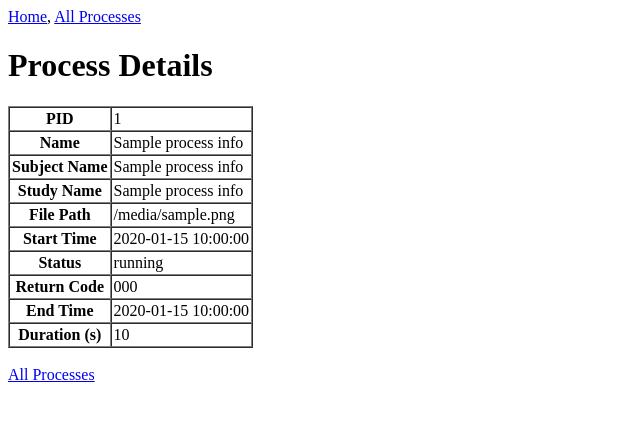
After one commit to patbolan/slug, a Flask app: template templates/process.html in a window 1280 px wide. The commit adds this page. Shown: the top 421 px of the page, without its empty margins (0-640 px from the left). Run offline with Flask 3, Linux system fonts and the light colour scheme; the template is opened without the code that fills it: most values are stand-ins (such as "Sample title", 1, 10 or a date in 2020).

Commit message:
Clean and refactored processes

```diff
--- a/app.py
+++ b/app.py
@@ -179,13 +179,22 @@ def study(subject_name, study_name):
 # But using the "path:" keyword, all the path information after will get assigned to one variable
 @app.route('/viewer/subjects/<subject_name>/studies/<study_name>/files/<path:file_relative_path>', methods=['GET', 'PUT'])
 @app.route('/viewer/subjects/<subject_name>/files/<path:file_relative_path>', methods=['GET', 'PUT'])
-def file_viewer(subject_name, file_relative_path, study_name=None):
-    print(f'file_viewer: subject_name={subject_name}, file_relative_path={file_relative_path}, study_name={study_name}')
+@app.route('/viewer/process/<process_id>/files/<path:file_relative_path>', methods=['GET', 'PUT'])
+def file_viewer(file_relative_path, subject_name=None, study_name=None, process_id=None):
+    print(f'file_viewer: subject_name={subject_name}, file_relative_path={file_relative_path}, study_name={study_name}, process_id={process_id}')
     # Construct the full file path based on whether study_name is provided
-    if study_name:
+    if study_name is not None:
+        # Study-associated file
         file_path = get_study_file_path(subject_name, study_name, file_relative_path)
+    elif subject_name is not None:
+        # Subject-associated file
+        file_path = get_subject_file_path(subject_name, file_relative_path)
+    elif process_id is not None:
+        file_path = get_processs_file_path(process_id)
     else:
-        file_path = get_subject_file_path(subject_name, file_relative_path)
+        # Todo: project-associated files? Reports?
+        print('file_viewer: unsupported file association')
+        abort(404)
 
     # HACK - the javascript sometimes adds an extra path delimiter.
     file_path = re.sub(r'/+', '/', file_path)
@@ -408,5 +417,19 @@ def processes():
                            running_processes=running_processes,
                            completed_processes=completed_processes)
 
+@app.route('/process/<pid>')
+def process_info(pid):
+    # Create an instance of ProcessManager
+    process_manager = ProcessManager()
+
+    # Get process information
+    process_info = process_manager.get_process_info(pid)
+
+    # If the process does not exist, return a 404 error
+    if not process_info:
+        abort(404, description=f"Process with PID {pid} not found.")
+
+    return render_template('process.html', process_info=process_info)
+
 if __name__ == '__main__':
     app.run(host='0.0.0.0', port=5000)  # Run on all interfaces at port 5000
--- /dev/null
+++ b/templates/process.html
@@ -0,0 +1,63 @@
+<!DOCTYPE html>
+<html>
+<head>
+    <title>Process {{ process_info.pid }}</title>
+</head>
+<body>
+    <header>
+        <a href="{{ url_for('index') }}">Home</a>,
+        <a href="{{ url_for('processes') }}">All Processes</a>
+    </header>
+
+    <h1>Process Details</h1>
+
+    <table border="1" cellpadding="2" cellspacing="0">
+        <tr>
+            <th>PID</th>
+            <td>{{ process_info.pid }}</td>
+        </tr>
+        <tr>
+            <th>Name</th>
+            <td>{{ process_info.name }}</td>
+        </tr>
+        <tr>
+            <th>Subject Name</th>
+            <td>{{ process_info.subject_name }}</td>
+        </tr>
+        <tr>
+            <th>Study Name</th>
+            <td>{{ process_info.study_name }}</td>
+        </tr>
+        <tr>
+            <th>File Path</th>
+            <td>{{ process_info.file_path }}</td>
+        </tr>
+        <tr>
+            <th>Start Time</th>
+            <td>{{ process_info.start_time }}</td>
+        </tr>
+        <tr>
+            <th>Status</th>
+            <!-- <td>{{ "Running" if is_running else "Completed" }}</td> -->
+            <td>{{ process_info.status }}</td>
+        </tr>
+
+        <tr>
+            <th>Return Code</th>
+            <td>{{ process_info.return_code }}</td>
+        </tr>
+        <tr>
+            <th>End Time</th>
+            <td>{{ process_info.end_time }}</td>
+        </tr>
+        <tr>
+            <th>Duration (s)</th>
+            <td>{{ process_info.duration_s }}</td>
+        </tr>
+
+    </table>
+
+    <br>
+    <a href="{{ url_for('processes') }}">All Processes</a>
+</body>
+</html>
--- a/templates/processes.html
+++ b/templates/processes.html
@@ -26,8 +26,8 @@
         <tbody>
             {% for process in running_processes %}
                 <tr>
-                    <td>{{ process.pid }}</td>
                     <td>{{ process.name }}</td>
+                    <td><a href="{{ url_for('process_info', pid=process.pid) }}">{{ process.pid }}</a></td>
                     <td>{{ process.subject_name }}</td>
                     <td>{{ process.study_name }}</td>
                     <td>{{ process.start_time }}</td>
@@ -55,8 +55,8 @@
         <tbody>
             {% for process in completed_processes %}
                 <tr>
-                    <td>{{ process.pid }}</td>
                     <td>{{ process.name }}</td>
+                    <td><a href="{{ url_for('process_info', pid=process.pid) }}">{{ process.pid }}</a></td>
                     <td>{{ process.subject_name }}</td>
                     <td>{{ process.study_name }}</td>
                     <td>{{ process.start_time }}</td>
--- a/utils.py
+++ b/utils.py
@@ -60,6 +60,18 @@ def get_study_files(subject_name, study_name):
 def get_process_root_folder():
     #return '/home/bakken-raid8/pcad2/processes'
     return '/home/bakken-raid2/bolan/prj/slug/processes'
+
+def get_processs_file_path(process_id):
+    pm = ProcessManager()
+    process_info = pm.get_process_info(process_id)
+    if process_info is None:
+        return None
+    else:
+        if process_info['status'] == 'running':
+            return os.path.join(get_process_root_folder(), 'running' )
+        else:
+            return os.path.join(get_process_root_folder(), 'completed')
+
 
 # Get some DICOM header information
 def get_sample_dicom_header(subject_name, study_name):
```
Also changed, not shown: process_manager.py (+27 -19 lines), templates/study.html (+7 -1 lines), tools.py (+11 -9 lines).
